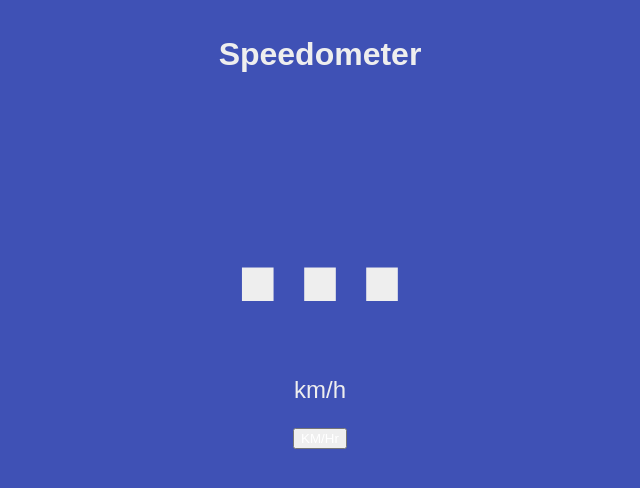
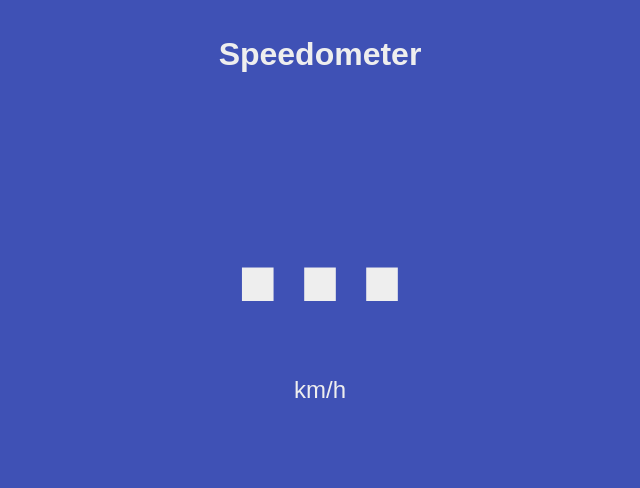
Before and after one commit to msdharani1/speed, a plain HTML site: page index.html in a window 1280 px wide. Shown: the whole page, without its empty margins (320-960 px from the left). Drawn offline with Linux system fonts and the light colour scheme.

Commit message:
without btn

```diff
--- a/index.html
+++ b/index.html
@@ -11,9 +11,6 @@
         <h1>Speedometer</h1>
         <strong id="speed">...</strong>
         <p id="unit">km/h</p>
-        <div style="display:flex">
-            <button class="button" id="kh">KM/Hr</button>
-        </div>
     </div>
 
     <script src="scripts/main.min.js"></script>
```
